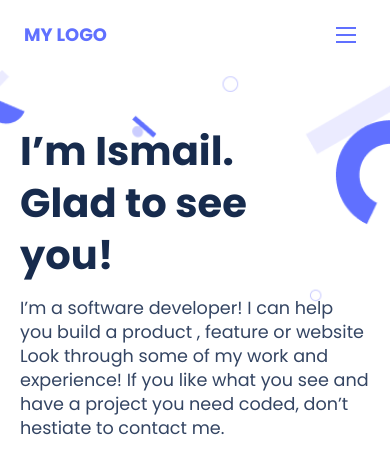
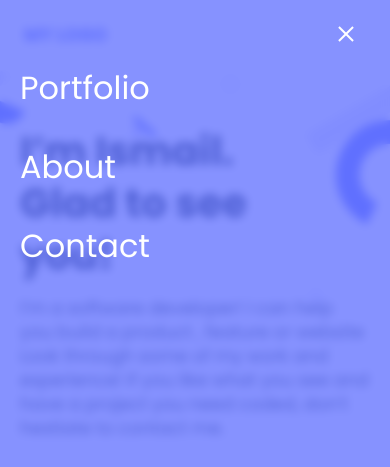
Before and after one commit to yayaismaail/portf, a plain HTML site: page index.html in a window 390 px wide. Both pictures are taken after a click on the element 351 px from the left and 35 px from the top of the page. Shown: the top 467 px of the page. Drawn offline with Linux system fonts and the light colour scheme.

Commit message:
Modified styles.css

```diff
--- a/styles.css
+++ b/styles.css
@@ -358,8 +358,6 @@ body {
 }
 
 .form button {
-  /* display: flex;
-  flex-direction: row; */
   align-items: center;
   justify-content: center;
   line-height: 24px;
@@ -377,8 +375,6 @@ body {
   font-size: 1.1em;
   outline: none;
   border: none;
-
-  /* align-self: flex-start; */
 }
 
 form {
@@ -416,6 +412,63 @@ textarea {
   margin: 14% auto 2%;
 }
 
+
+/* Mobile Menu */
+@media only screen and (max-width: 768px) {
+  .mobile-menu.active .bar:nth-child(2) {
+    opacity: 0;
+  }
+
+  .mobile-menu.active .bar:nth-child(1) {
+    transform: translateY(6px) rotate(45deg);
+    background-color: white;
+  }
+
+  .mobile-menu.active .bar:nth-child(3) {
+    transform: translateY(-8px) rotate(-45deg);
+    background-color: white;
+  }
+
+  .desktop-menu {
+    position: fixed;
+    left: -100%;
+    display: block;
+    top: 0;
+    gap: 0;
+    width: 100%;
+    transition: 0.3s;
+    margin-left: 0;
+    padding-top: 50px;
+  }
+
+  .desktop-menu.active {
+    width: 100vw;
+    height: 100vh;
+    left: 0;
+    background-color: #6070ffc2;
+    -webkit-backdrop-filter: blur(5px);
+    backdrop-filter: blur(5px);
+    margin-top: -2px;
+    -webkit-transition: all 0.5s ease-in-out;
+    transition: all 0.5s ease-in-out;
+  }
+
+  .nav-link {
+    color: white;
+    font-size: 2em;
+    font-weight: 500;
+    text-decoration: none;
+  }
+
+  .nav-item {
+    padding-bottom: 15px;
+    margin: 16px 20px;
+    list-style-type: none;
+  }
+}
+
+
+/* Desktop */
 @media only screen and (min-width: 768px) {
   .navbar {
     padding: 25px 110px;
```
